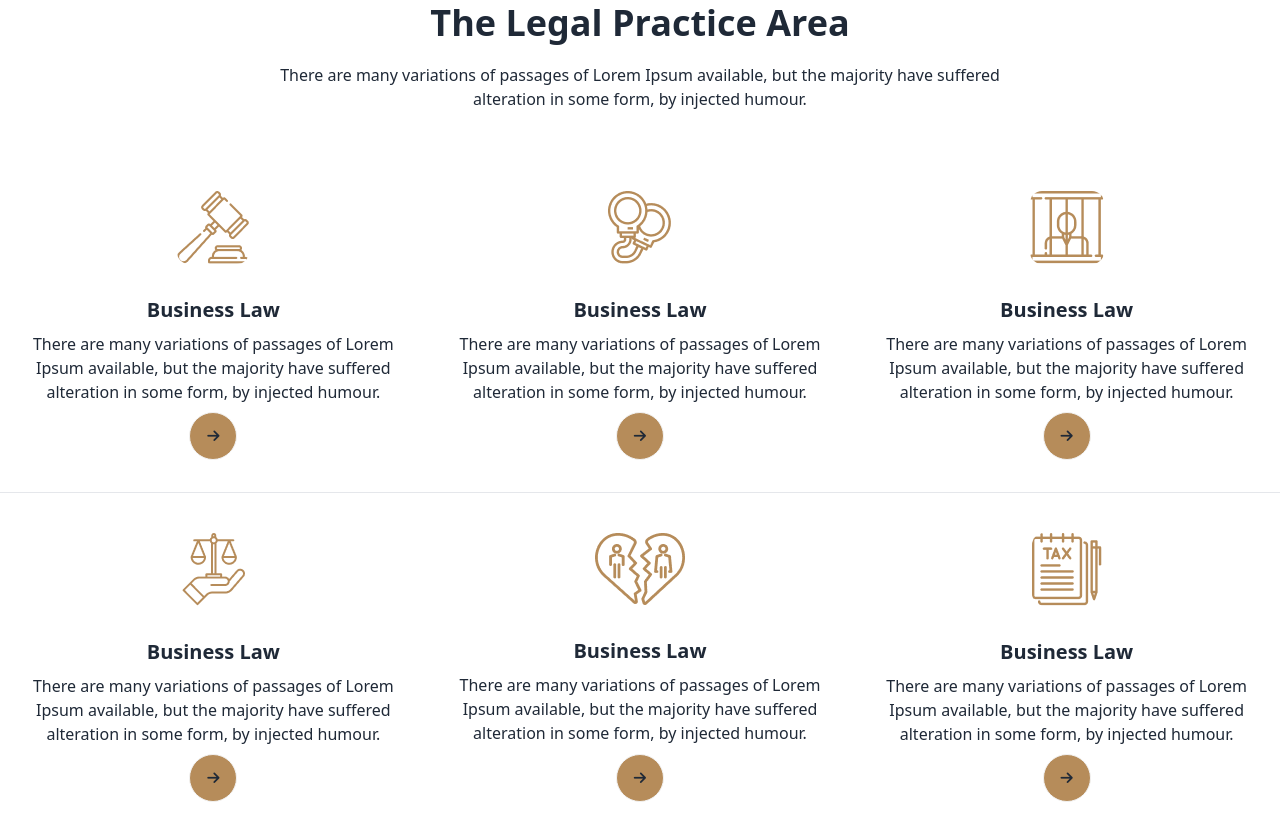
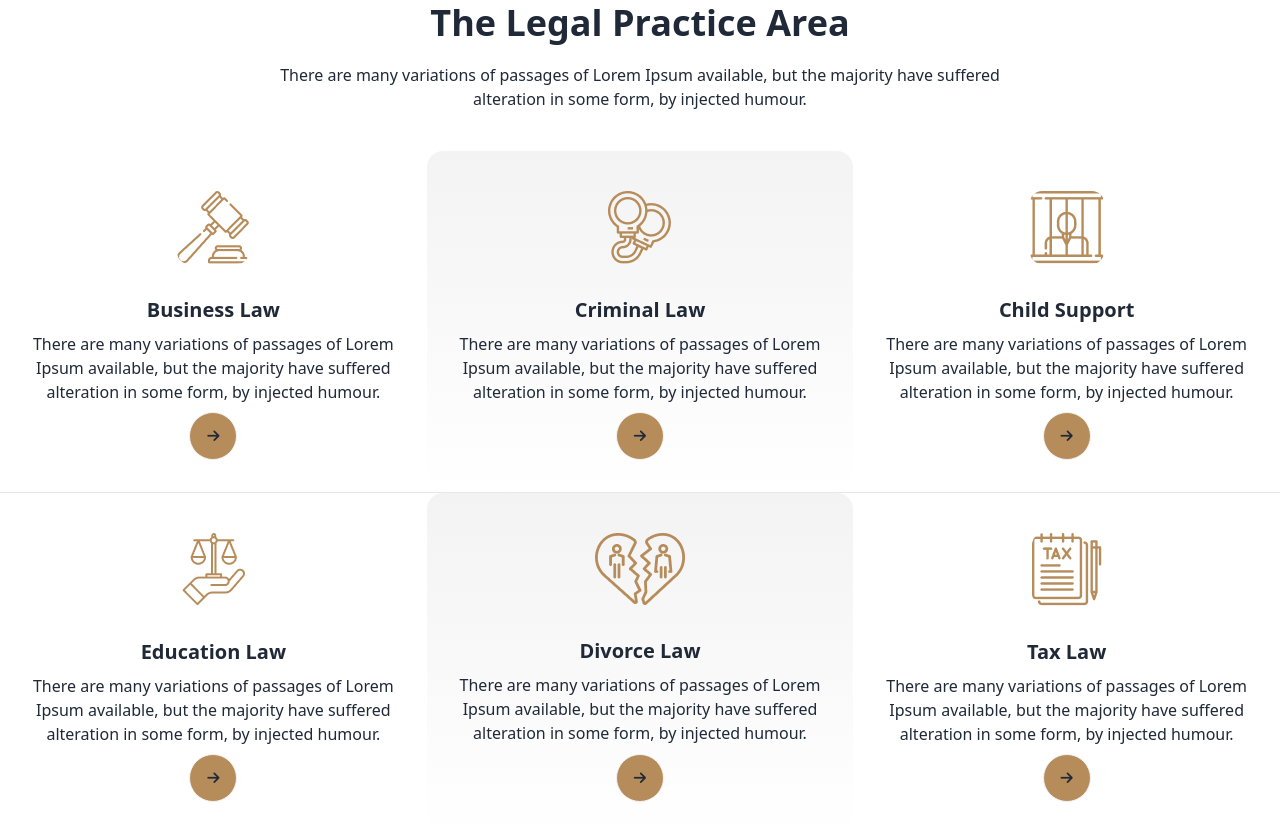
Before and after one commit to amir811537/legal-solution-web, a plain HTML site: page index.html in a window 1280 px wide. Shown: the part 977-1811 px from the top of the page. Drawn offline with nearby package versions, Linux system fonts and the light colour scheme.

Commit message:
bg color added

```diff
--- a/index.html
+++ b/index.html
@@ -119,7 +119,7 @@
           </ul>
         </div>
         <div class="navbar-end">
-          <a class="btn w-32">Free Consultation</a>
+          <a class="btn bg-[#B68C5A] w-32">Free Consultation</a>
         </div>
       </div>
 
@@ -138,7 +138,7 @@
             <p class="mb-5">There are many variations of passages of Lorem Ipsum available, but the majority <br> have suffered alteration in some form, by injected humour.</p>
             <input type="text" placeholder="Search your services" class="input input-bordered w-full max-w-xs" />
 
-            <button class="btn btn-primary ml-5 mt-8">Search</button>
+            <button class="btn bg-[#B68C5A] ml-5 mt-8">Search</button>
           </div>
         </div>
       </div>
@@ -164,12 +164,12 @@
 
     <!-- card container -->
 
-    <div class="grid grid-col-1 md:grid-cols-2 lg:grid-cols-3">
+    <div class="grid grid-col-1 md:grid-cols-1 lg:grid-cols-3">
 
 
 <!-- card-1 -->
 
-      <div class="card  ">
+      <div class="card bg-[#fff] ">
         <figure class="px-10 pt-10">
           <img src="images/business.png" alt="Shoes" class="rounded-xl" />
         </figure>
@@ -183,12 +183,12 @@
       </div>
 
       <!-- card-2 -->
-      <div class="card">
+      <div class="card bg-gradient-to-b from-[#F3F3F3] to-[#f3f3f300]">
         <figure class="px-10 pt-10">
           <img src="images/criminal.png" alt="Shoes" class="rounded-xl" />
         </figure>
         <div class="card-body items-center text-center">
-          <h2 class="card-title">Business Law</h2>
+          <h2 class="card-title">Criminal Law</h2>
           <p>There are many variations of passages of Lorem Ipsum available, but the majority have suffered alteration in some form, by injected humour.</p>
           <div class="card-actions">
             <button class="btn btn-circle bg-[#B68C5A]"><i class="fa-solid fa-arrow-right"></i></button>
@@ -198,12 +198,12 @@
 
 
       <!-- card-3 -->
-      <div class="card ">
+      <div class="card bg-[#fff] ">
         <figure class="px-10 pt-10">
           <img src="images/child.png" alt="Shoes" class="rounded-xl" />
         </figure>
         <div class="card-body items-center text-center">
-          <h2 class="card-title">Business Law</h2>
+          <h2 class="card-title">Child Support</h2>
           <p>There are many variations of passages of Lorem Ipsum available, but the majority have suffered alteration in some form, by injected humour.</p>
           <div class="card-actions">
             <button class="btn btn-circle bg-[#B68C5A]"><i class="fa-solid fa-arrow-right"></i></button>
@@ -219,15 +219,15 @@
 
 
 
-<div class="grid grid-col-1 md:grid-cols-2 lg:grid-cols-3">
+<div class="grid grid-col-1 md:grid-cols-1 lg:grid-cols-3">
 
 <!-- card-4 -->
-<div class="card">
+<div class="card bg-[#fff]">
   <figure class="px-10 pt-10">
     <img src="images/education.png" alt="Shoes" class="rounded-xl" />
   </figure>
   <div class="card-body items-center text-center">
-    <h2 class="card-title">Business Law</h2>
+    <h2 class="card-title">Education Law</h2>
     <p>There are many variations of passages of Lorem Ipsum available, but the majority have suffered alteration in some form, by injected humour.</p>
     <div class="card-actions">
       <button class="btn btn-circle bg-[#B68C5A]"><i class="fa-solid fa-arrow-right"></i></button>
@@ -238,12 +238,12 @@
 
 <!-- card-5 -->
 
-<div class="card">
+<div class="card  bg-gradient-to-b from-[#F3F3F3] to-[#f3f3f300]">
   <figure class="px-10 pt-10">
     <img src="images/divorce.png" alt="Shoes" class="rounded-xl" />
   </figure>
   <div class="card-body items-center text-center">
-    <h2 class="card-title">Business Law</h2>
+    <h2 class="card-title">Divorce Law</h2>
     <p>There are many variations of passages of Lorem Ipsum available, but the majority have suffered alteration in some form, by injected humour.</p>
     <div class="card-actions">
       <button class="btn btn-circle bg-[#B68C5A]"><i class="fa-solid fa-arrow-right"></i></button>
@@ -253,12 +253,12 @@
 
 <!-- card-6 -->
 
-<div class="card">
+<div class="card bg-[#fff]">
   <figure class="px-10 pt-10">
     <img src="images/tax.png" alt="Shoes" class="rounded-xl" />
   </figure>
   <div class="card-body items-center text-center">
-    <h2 class="card-title">Business Law</h2>
+    <h2 class="card-title">Tax Law</h2>
     <p>There are many variations of passages of Lorem Ipsum available, but the majority have suffered alteration in some form, by injected humour.</p>
     <div class="card-actions">
       <button class="btn btn-circle bg-[#B68C5A]"><i class="fa-solid fa-arrow-right"></i></button>
```
